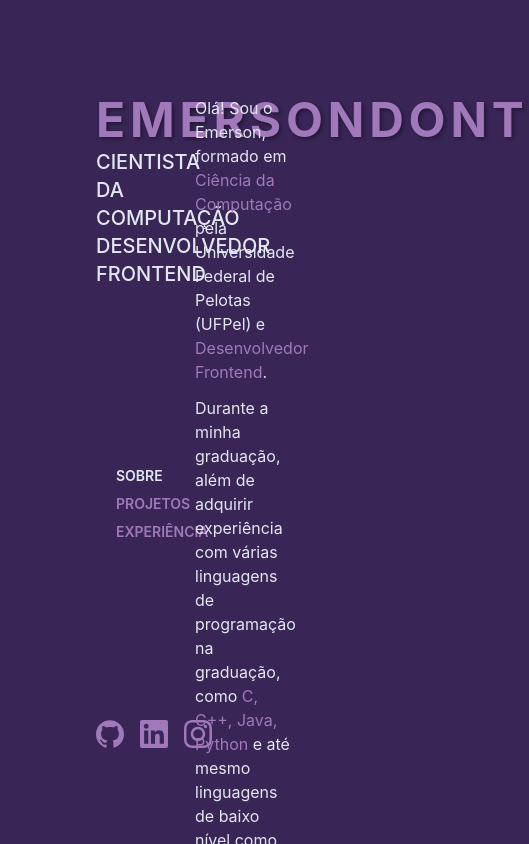
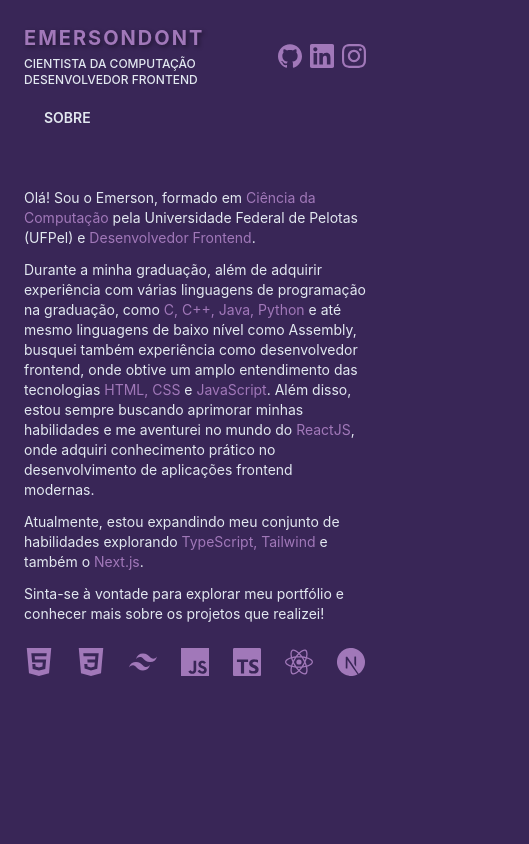
Before and after one commit to emersondont/portfolio, a Next.js app: page / in a window 390 px wide. Shown: the whole page, 529 px wide, since content can reach past the window. Built offline with nearby package versions, Linux system fonts and the light colour scheme.

Commit message:
responsive website

```diff
--- a/src/components/button.tsx
+++ /dev/null
@@ -1,35 +0,0 @@
-export default function Button() {
-
-    return (
-        <button
-            className="
-                fixed
-                left-0
-                top-0
-                flex
-                w-full
-                justify-center
-                border-b
-                border-gray-300
-                bg-gradient-to-b
-                from-zinc-200
-                pb-6 pt-8
-                backdrop-blur-2xl
-                dark:border-neutral-800
-                dark:bg-zinc-800/30
-                dark:from-inherit
-                lg:static
-                lg:w-auto
-                lg:rounded-xl
-                lg:border
-                lg:bg-gray-200
-                lg:p-4
-                lg:dark:bg-zinc-800/30
-                font-Rubik
-                font-semibold
-            "
-        >
-            Click me
-        </button>
-    )
-}
--- a/src/components/card.tsx
+++ b/src/components/card.tsx
@@ -21,7 +21,10 @@ export default function Card(props: Props) {
 			<img
 				src={props.img}
 				alt={`Screenshot of website ${props.title}`}
-				className="w-40 h-auto object-contain"
+				className="
+				w-24 h-auto object-contain
+				sm:w-40
+				"
 			/>
 			<div className="flex flex-col">
 				<h1 className="text-base font-medium text-primary mb-2">
--- a/src/components/emersondont.tsx
+++ b/src/components/emersondont.tsx
@@ -1,10 +1,19 @@
 export default function Emersondont() {
 	return (
 			<div className="flex flex-col gap-1 cursor-default">
-				<h1 className='text-right text-secondary text-5xl font-bold custom-text-shadow tracking-widest'>
+				<h1 className='
+				text-xl text-secondary font-bold custom-text-shadow tracking-widest
+				xl:text-5xl
+				lg:text-4xl
+				sm:text-3xl
+				'>
 					EMERSONDONT
 				</h1>
-				<p className='text-right text-primary text-xl font-medium'>
+				<p className='
+				text-xs text-primary font-medium
+				lg:text-lg
+				sm:text-base
+				'>
 					CIENTISTA DA COMPUTAÇÃO<br/>
 					DESENVOLVEDOR FRONTEND
 				</p>
--- a/src/components/languageSwitch.tsx
+++ /dev/null
@@ -1,30 +0,0 @@
-import { useContext } from 'react';
-import { AppContext } from "@/context/appContext";
-
-export default function LanguageSwitch() {
-    const {isEnglish, setIsEnglish, handleChange} = useContext(AppContext)
-
-    return (
-        <label className="cursor-pointer text-white font-Rubik font-semibold fixed top-6 right-6 z-30">
-            <input
-                type="checkbox"
-                checked={isEnglish}
-                onChange={handleChange}
-                className="hidden"
-            ></input>
-            {isEnglish ?
-                <div className="flex w-24 h-6 bg-purple-900 rounded-xl">
-                    <div className="w-2/3 h-6 flex justify-center rounded-xl custom-switch-shadow-left">
-                        <span>en</span>
-                    </div>
-                </div> :
-                <div className="flex w-24 h-6 bg-purple-900 justify-end rounded-xl">
-                    <div className="w-2/3 h-6 flex justify-center rounded-xl custom-switch-shadow-right">
-                        <span>pt-br</span>
-                    </div>
-                </div>
-            }
-        </label>
-    );
-
-}
--- a/src/components/layout.tsx
+++ b/src/components/layout.tsx
@@ -43,14 +43,28 @@ export default function Layout(props: Props) {
 	}, [setSelected]);
 
 	return (
-		<main className="flex items-center bg-background font-Inter h-screen w-full">
+		<main className="
+		flex flex-col items-center bg-background font-Inter h-screen w-full
+		md:flex-row
+		">
 			{/* <BackgroundHome /> */}
-			<section className='z-20 flex flex-col w-1/2 p-24 justify-between h-screen'>
+			<section className='
+			py-6 px-6 z-20 flex flex-wrap justify-between gap-4 w-full
+			lg:pl-24
+			md:flex-col md:h-screen md:py-24 md:pl-16 md:flex-nowrap md:w-1/2
+			sm:px-8
+			'>
 				<Emersondont />
 				<Menu />
 				<Links />
 			</section>
-			<section className='w-1/2 overflow-y-auto h-full pr-24 z-20' style={{ scrollBehavior: 'smooth' }}>
+			<section style={{ scrollBehavior: 'smooth' }}
+				className='
+				px-6 overflow-y-auto h-full z-20
+				lg:pr-24
+				md:pr-16 md:w-1/2
+				sm:px-8
+			'>
 				{props.children}
 			</section>
 		</main>
--- a/src/components/links.tsx
+++ b/src/components/links.tsx
@@ -25,18 +25,18 @@ const links = [
 
 export default function Links() {
 	return (
-		<footer className='flex gap-4'>
+		<footer className='flex gap-2 sm:gap-4'>
 			{links.map((link, index) => (
 				<Link
 					key={index}
 					href={link.href}
 					target='_blank'
-					className='flex items-center gap-3 group'
+					className='flex items-center group'
 				>
-					<link.icon size={28} className='text-secondary group-hover:text-primary ease-in duration-200' />
-					{/* <span className='text-sm font-medium text-secondary group-hover:text-primary ease-in duration-200'>
-						{link.label}
-					</span> */}
+					<link.icon className='
+					text-2xl text-secondary group-hover:text-primary ease-in duration-200
+					sm:text-3xl
+					' />
 				</Link>
 			))}
 		</footer>
--- a/src/components/menu.tsx
+++ b/src/components/menu.tsx
@@ -3,7 +3,7 @@ import { sections } from '../pages/index';
 
 export default function Menu() {
 	return (
-		<nav className="flex">
+		<nav className="flex order-last md:order-none w-full">
 			<ul className='flex justify-center flex-col'>
 				{sections.map(section => {
 					return (
--- a/src/components/menuItem.tsx
+++ b/src/components/menuItem.tsx
@@ -39,7 +39,10 @@ export default function MenuItem(props: Props) {
 	}, [selected])
 
 	return (
-		<li className='cursor-pointer group p-1 flex items-center gap-4'
+		<li className={`cursor-pointer group p-1 items-center gap-4
+		${selected === props.id ? 'flex': 'hidden'}
+		md:flex
+		`}
 			onClick={handleClicked}
 		>
 			<span style={{ height: '1px' }}
--- a/src/components/sections/about.tsx
+++ b/src/components/sections/about.tsx
@@ -19,10 +19,15 @@ export default function About(props: Props) {
 	return (
 		<div
 			id={props.id}
-			className="flex flex-col pt-24 gap-6"
+			className="
+			flex flex-col pt-8 gap-6
+			sm:pt-24"
 			ref={aboutRef}
 		>
-			<div className='flex flex-col z-10 text-base text-primary gap-3'>
+			<div className='
+			flex flex-col z-10 text-sm text-primary gap-3
+			sm:text-base
+			'>
 				<p>
 					Olá! Sou o Emerson, formado em <span className='text-secondary'>Ciência da Computação</span> pela
 					Universidade Federal de Pelotas (UFPel) e <span className='text-secondary'>Desenvolvedor Frontend</span>.
--- a/src/components/sections/experience.tsx
+++ b/src/components/sections/experience.tsx
@@ -24,7 +24,10 @@ export default function Experience(props: Props) {
 	return (
 		<div
 			id={props.id}
-			className="flex flex-col gap-3 pt-24 min-h-screen"
+			className="
+				flex flex-col gap-3 pt-40 min-h-screen
+				sm:pt-24
+			"
 			ref={experienceRef}
 		>
 			{experiences.map((experience, index) => (
@@ -34,9 +37,12 @@ export default function Experience(props: Props) {
 					key={index}
 					className='flex cursor-pointer p-4 rounded-md gap-4 ease-in duration-200 items-start
 				hover:bg-blur z-10 border border-transparent hover:border-blur hover:backdrop-blur-lg
+						flex-wrap
+						sm:flex-nowrap
 				'
 				>
-					<div className='text-xs font-semibold flex items-center gap-1 text-secondary'>
+					<div className='
+						text-xs font-semibold flex items-center gap-1 text-secondary'>
 						<span>{experience.start}</span>
 						<span className='w-4 bg-secondary' style={{ height: '2px' }} />
 						<span>{experience.end}</span>
--- a/src/components/sections/projects.tsx
+++ b/src/components/sections/projects.tsx
@@ -84,7 +84,9 @@ export default function Projects(props: Props) {
   return (
     <div
       id={props.id}
-      className="flex flex-col justify-center flex-wrap gap-3 pt-24"
+      className="
+      flex flex-col justify-center flex-wrap gap-3 pt-40
+      sm:pt-24"
       ref={projectsRef}
     >
       {cards.map((card, index) => (
```
